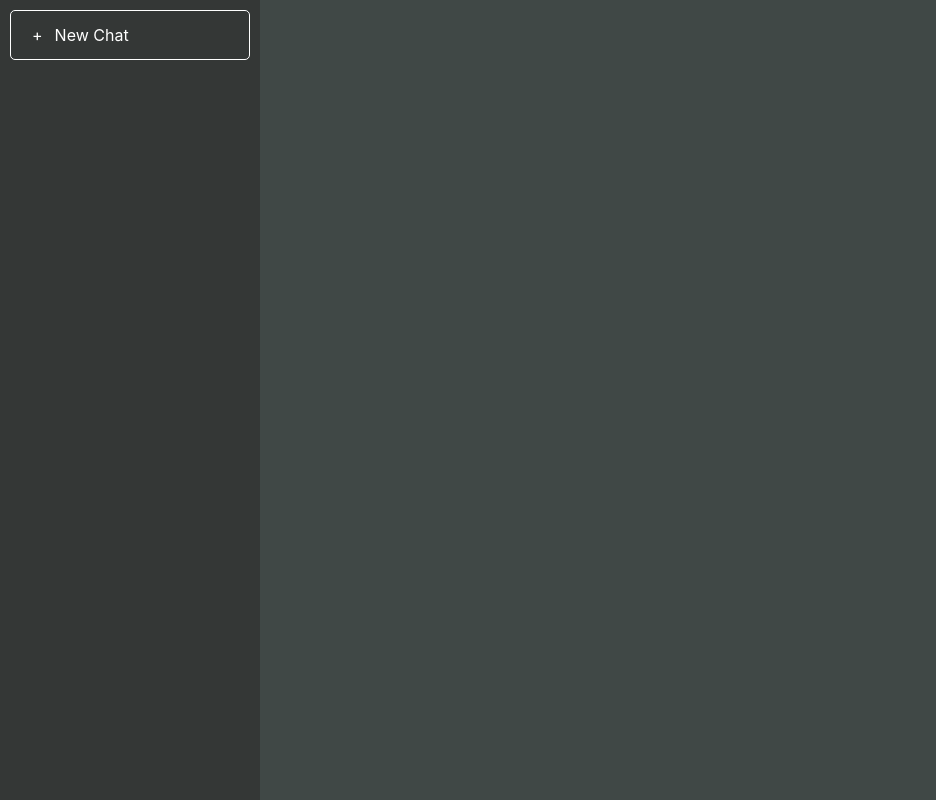
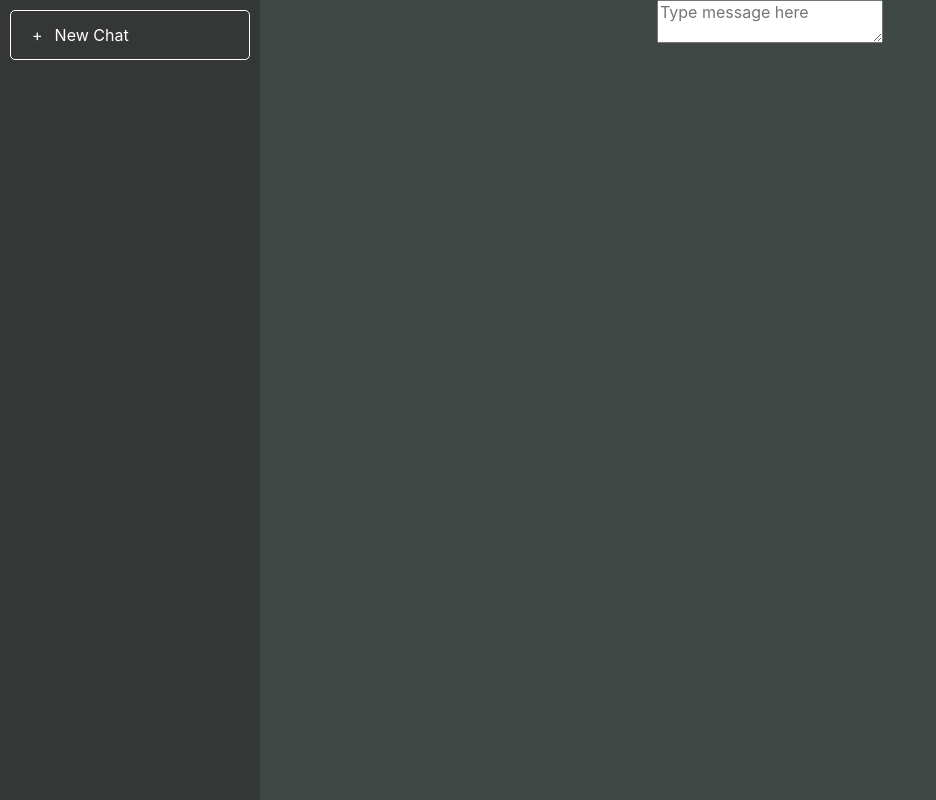
Before and after one commit to gitgudsec/chatgpt, a React (Create React App) app in the folder client/: page / in a window 1280 px wide. Shown: the whole page, without its empty margins (0-936 px from the left). Built offline with nearby package versions, Linux system fonts and the light colour scheme.

Commit message:
chatGPT continue

```diff
--- a/client/src/App.css
+++ b/client/src/App.css
@@ -50,6 +50,14 @@
   }
 }
 
+.chat-input-holder {
+
+}
+
+.chat-input-textarea {
+
+}
+
 .App-header {
   background-color: #282c34;
   min-height: 100vh;
--- a/client/src/App.js
+++ b/client/src/App.js
@@ -13,7 +13,9 @@ function App() {
       </aside>
       <section className="chatbox">
         <div className='chat-input-holder'>
-
+          <textarea
+          className='chat-input'
+          placeholder='Type message here'></textarea>
         </div>
 
       </section>
```
